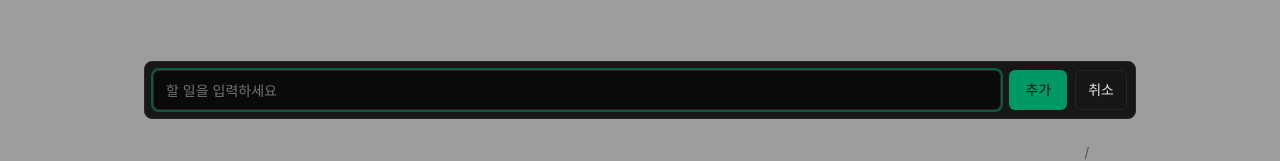
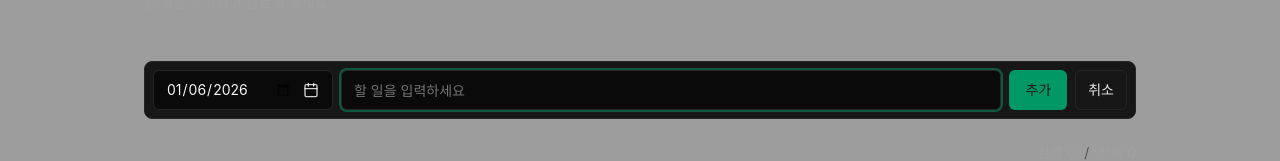
Before and after one commit to hey-anna-wp/ch1-ts-vue-todo, a Vue app: page / in a window 1280 px wide. Both pictures are taken after a click on the button "+ 할 일 추가". Shown: the part 155-316 px from the top of the page. Built offline with nearby package versions, Linux system fonts and the light colour scheme.

Commit message:
feat: Todo 추가 시 날짜 선택(DatePicker) 기능 추가 (#15)
- DatePickerInput UI 컴포넌트 생성
- TodoAddForm에 날짜 선택 기능 추가
- 캘린더 아이콘 추가
- showPicker 미지원 브라우저 fallback 처리

```diff
--- a/components.d.ts
+++ b/components.d.ts
@@ -14,6 +14,7 @@ declare module 'vue' {
     AppHeader: typeof import('./src/components/common/AppHeader.vue')['default']
     ConfirmModal: typeof import('./src/components/common/ConfirmModal.vue')['default']
     Container: typeof import('./src/components/common/Container.vue')['default']
+    DatePickerInput: typeof import('./src/components/ui/DatePickerInput.vue')['default']
     HistoryToolbar: typeof import('./src/components/todo/history/HistoryToolbar.vue')['default']
     IconButton: typeof import('./src/components/ui/IconButton.vue')['default']
     PageHeader: typeof import('./src/components/common/PageHeader.vue')['default']
--- a/src/components/todo/home/TodoAddForm.vue
+++ b/src/components/todo/home/TodoAddForm.vue
@@ -2,6 +2,7 @@
 import { ref, onMounted } from "vue"
 import type { AddTodoPayload } from "@/types/todo"
 import { toDateKey } from "@/utils/dateKey"
+import DatePickerInput from "@/components/ui/DatePickerInput.vue"
 
 const emit = defineEmits<{
   (e: "cancel"): void
@@ -9,6 +10,7 @@ const emit = defineEmits<{
 }>()
 
 const title = ref("")
+const dateKey = ref<string>(toDateKey())
 const inputRef = ref<HTMLInputElement | null>(null)
 
 onMounted(() => {
@@ -18,7 +20,7 @@ onMounted(() => {
 const onSubmit = () => {
   const trimmed = title.value.trim()
   if (!trimmed) return
-  emit("submit", { title: trimmed, dateKey: toDateKey() })
+  emit("submit", { title: trimmed, dateKey: dateKey.value })
   title.value = ""
 }
 
@@ -30,9 +32,10 @@ const onCancel = () => {
 
 <template>
   <form
-    class="flex w-full items-center gap-2 rounded-lg border border-neutral-800 bg-neutral-900 p-2"
+    class="flex w-full flex-col gap-2 rounded-lg border border-neutral-800 bg-neutral-900 p-2 sm:flex-row sm:items-center"
     @submit.prevent="onSubmit"
   >
+    <DatePickerInput v-model="dateKey" size="sm" input-class="focus:ring-emerald-500/40" />
     <input
       ref="inputRef"
       v-model="title"
--- /dev/null
+++ b/src/components/ui/DatePickerInput.vue
@@ -0,0 +1,105 @@
+<script setup lang="ts">
+import { computed, ref } from "vue"
+import { toDateKey } from "@/utils/dateKey"
+import CalendarIcon from "@/assets/icons/calendar.svg"
+
+/**
+ * DatePickerInput
+ * - native <input type="date"> 기반: 달력 UI(브라우저/OS)는 CSS로 커스텀 불가
+ * - showPicker()는 일부 브라우저만 지원 → 지원 시 focus 없이 열고, 아니면 focus로 fallback
+ */
+
+type Size = "sm" | "md" | "lg"
+
+const SIZE_CLASS: Record<Size, string> = {
+  sm: "w-full sm:w-45", // 180px
+  md: "w-full sm:w-52", // 208px
+  lg: "w-full sm:w-60", // 240px
+} as const
+
+const props = withDefaults(
+  defineProps<{
+    modelValue?: string
+    /* 값이 비어있을 때 오늘로 자동 세팅할지 */
+    defaultToday?: boolean
+    size?: Size
+    inputClass?: string
+    wrapperClass?: string
+    disabled?: boolean
+    /* min/max (YYYY-MM-DD) */
+    min?: string
+    max?: string
+    ariaLabel?: string
+    /* 아이콘 버튼 노출 */
+    showIcon?: boolean
+  }>(),
+  {
+    modelValue: "",
+    defaultToday: true,
+    size: "sm",
+    inputClass: "",
+    wrapperClass: "",
+    disabled: false,
+    ariaLabel: "날짜 선택",
+    showIcon: true,
+  },
+)
+
+const emit = defineEmits<{
+  (e: "update:modelValue", v: string): void
+}>()
+
+const value = computed({
+  get() {
+    const v = (props.modelValue || "").trim()
+    return v || (props.defaultToday ? toDateKey() : "")
+  },
+  set(v: string) {
+    emit("update:modelValue", v)
+  },
+})
+
+const inputRef = ref<HTMLInputElement | null>(null)
+
+const openPicker = () => {
+  const el = inputRef.value
+  if (!el || props.disabled) return
+
+  // 일부 브라우저에서 지원하는 showPicker()를 쓰기 위해
+  // TS 타입에 없는 메서드를 optional로 캐스팅
+  const anyEl = el as HTMLInputElement & { showPicker?: () => void }
+  if (typeof anyEl.showPicker === "function") {
+    anyEl.showPicker()
+    return
+  }
+
+  el.focus()
+}
+</script>
+
+<template>
+  <div :class="[SIZE_CLASS[size], 'relative', wrapperClass]">
+    <input
+      ref="inputRef"
+      v-model="value"
+      type="date"
+      :disabled="disabled"
+      :min="min"
+      :max="max"
+      :aria-label="ariaLabel"
+      class="h-10 w-full cursor-pointer rounded-md border border-neutral-800 bg-neutral-950 px-3 pr-10 text-sm text-neutral-100 placeholder:text-neutral-500 focus:ring-2 focus:ring-emerald-500/40 focus:outline-none disabled:opacity-60"
+      :class="inputClass"
+      @click="openPicker"
+    />
+    <button
+      v-if="showIcon"
+      type="button"
+      :disabled="disabled"
+      aria-label="날짜 선택 도구 열기"
+      class="absolute top-1/2 right-2 inline-flex h-7 w-7 -translate-y-1/2 items-center justify-center text-neutral-100/85 focus:outline-none focus-visible:ring-2 focus-visible:ring-emerald-500/40 disabled:opacity-40"
+      @click.stop="openPicker"
+    >
+      <CalendarIcon class="h-4 w-4" />
+    </button>
+  </div>
+</template>
```
Also changed, not shown: src/assets/icons/calendar.svg (added).
